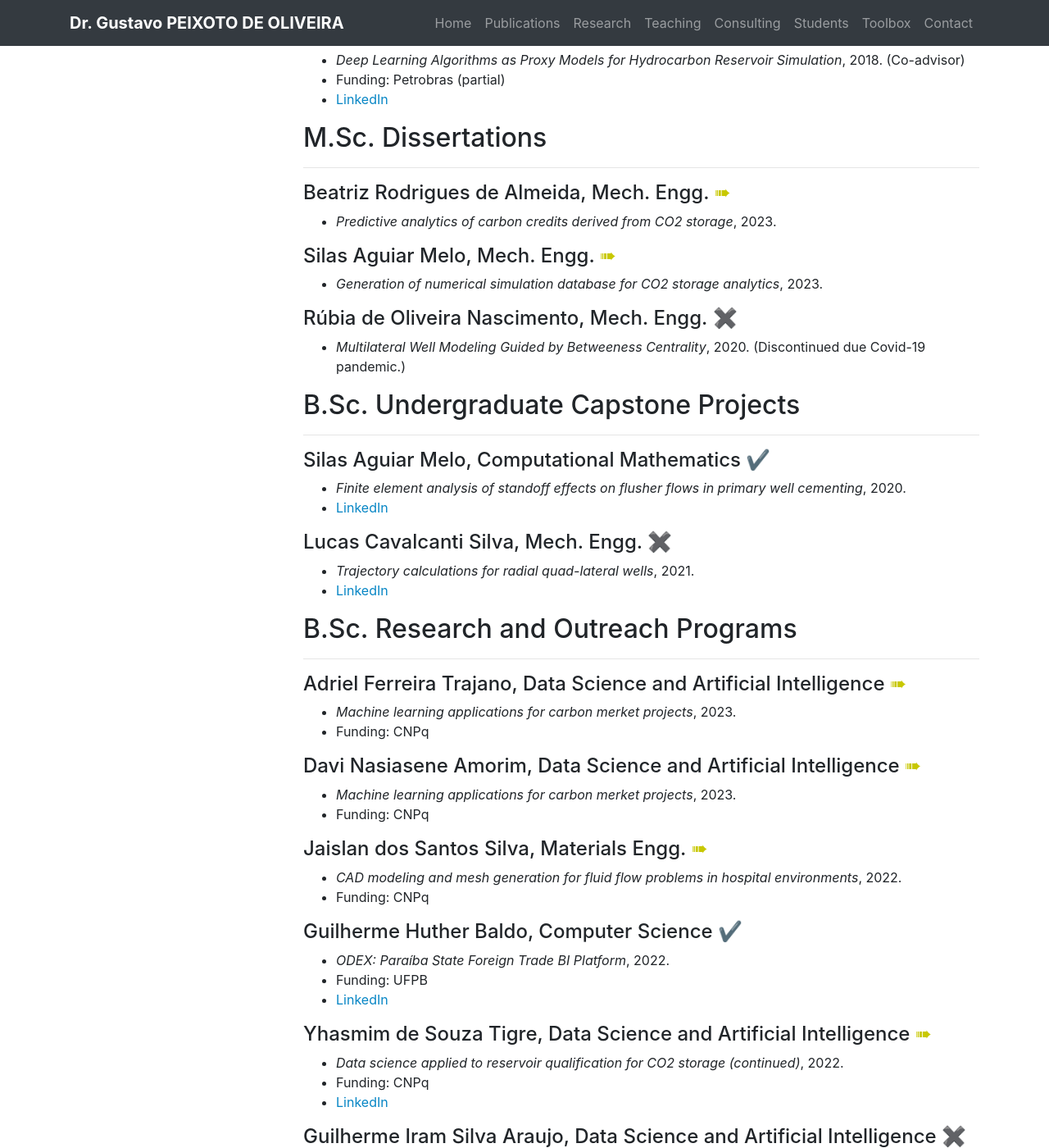
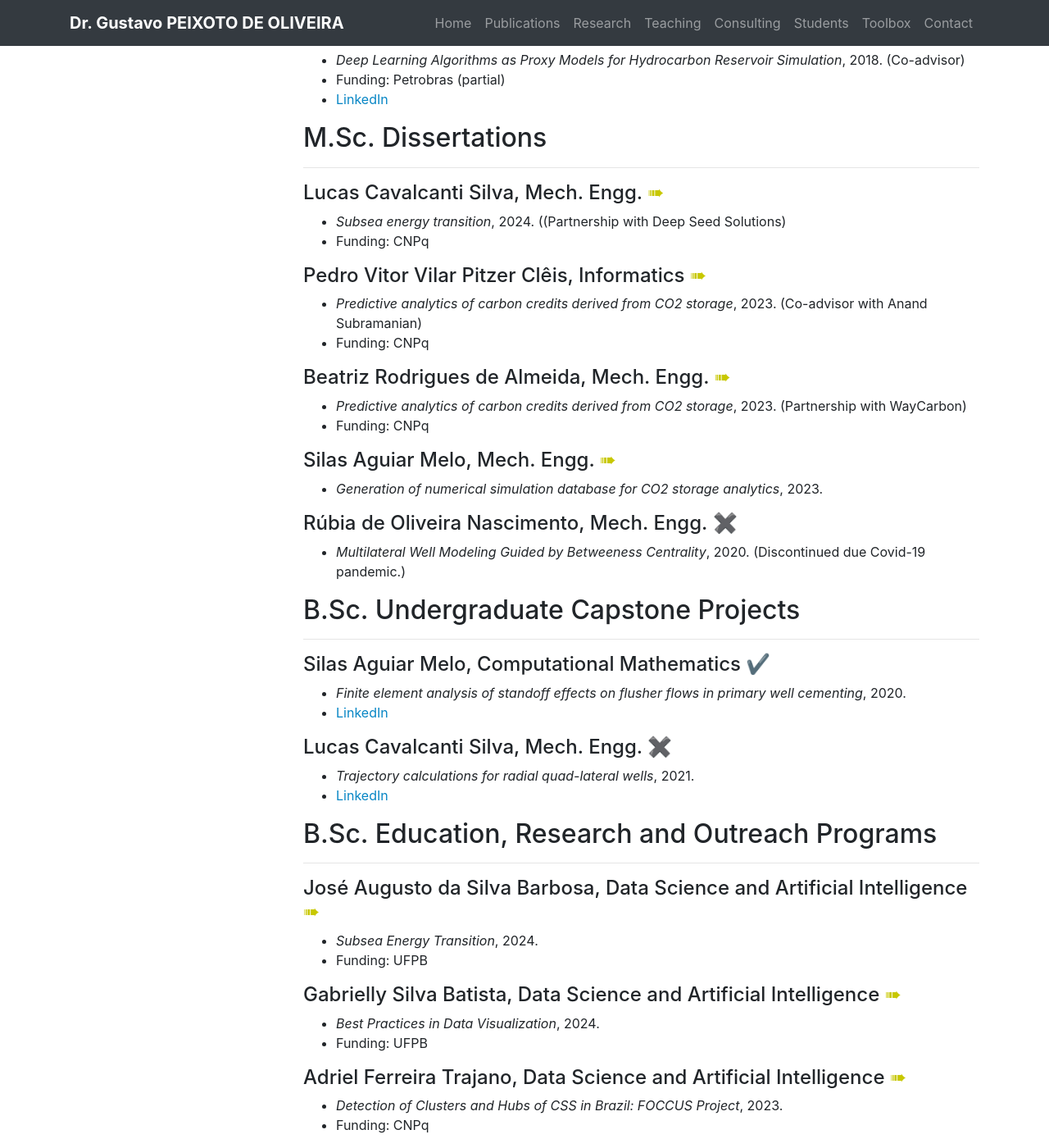
Before and after one commit to gcpeixoto/gcpeixoto.github.io, a Jekyll site: the page built from _pages/students.md, in a window 1280 px wide and 1400 px high, scrolled down 707 px. Shown: the whole window at 82% size. Built offline with Jekyll 4.4.1, drawn with Linux system fonts in a browser that asks for light colours; some of the changed text lies outside the part shown.

Commit message:
Update students and research.

```diff
--- a/_includes/components/students/ic.md
+++ b/_includes/components/students/ic.md
@@ -1,13 +1,28 @@
-## B.Sc. Research and Outreach Programs
+## B.Sc. Education, Research and Outreach Programs
 ---
 
+#### José Augusto da Silva Barbosa, Data Science and Artificial Intelligence <span style="color:rgb(200,200,0);"> &#10144; </span>
+- *Subsea Energy Transition*, 2024.
+- Funding: UFPB
+
+
+#### Gabrielly Silva Batista, Data Science and Artificial Intelligence <span style="color:rgb(200,200,0);"> &#10144; </span>
+- *Best Practices in Data Visualization*, 2024.
+- Funding: UFPB
+
+
 #### Adriel Ferreira Trajano, Data Science and Artificial Intelligence <span style="color:rgb(200,200,0);"> &#10144; </span>
-- *Machine learning applications for carbon merket projects*, 2023.
+- *Detection of Clusters and Hubs of CSS in Brazil: FOCCUS Project*, 2023.
 - Funding: CNPq
 
+
 #### Davi Nasiasene Amorim, Data Science and Artificial Intelligence <span style="color:rgb(200,200,0);"> &#10144; </span>
-- *Machine learning applications for carbon merket projects*, 2023.
+- *Detection of Clusters and Hubs of CSS in Brazil: FOCCUS Project*, 2023.
 - Funding: CNPq
+
+#### Erlon Lacerda, Data Science and Artificial Intelligence <span style="color:rgb(200,200,0);"> &#10144; </span>
+- *Detection of Clusters and Hubs of CSS in Brazil: FOCCUS Project*, 2023.
+- Funding: none
 
 
 #### Jaislan dos Santos Silva, Materials Engg. <span style="color:rgb(200,200,0);"> &#10144; </span>
--- a/_includes/components/students/msc.md
+++ b/_includes/components/students/msc.md
@@ -1,9 +1,17 @@
 ## M.Sc. Dissertations
 ---
 
+#### Lucas Cavalcanti Silva, Mech. Engg. <span style="color:rgb(200,200,0);"> &#10144; </span>
+- *Subsea energy transition*, 2024. ((Partnership with Deep Seed Solutions)
+- Funding: CNPq
+
+#### Pedro Vitor Vilar Pitzer Clêis, Informatics <span style="color:rgb(200,200,0);"> &#10144; </span>
+- *Predictive analytics of carbon credits derived from CO2 storage*, 2023. (Co-advisor with Anand Subramanian)
+- Funding: CNPq
+
 #### Beatriz Rodrigues de Almeida, Mech. Engg. <span style="color:rgb(200,200,0);"> &#10144; </span>
-- *Predictive analytics of carbon credits derived from CO2 storage*, 2023.
-
+- *Predictive analytics of carbon credits derived from CO2 storage*, 2023. (Partnership with WayCarbon)
+- Funding: CNPq
 
 #### Silas Aguiar Melo, Mech. Engg. <span style="color:rgb(200,200,0);"> &#10144; </span>
 - *Generation of numerical simulation database for CO2 storage analytics*, 2023.
```
Also changed, not shown: _includes/components/intro.md (+1 -0 lines), _pages/research.md (+1 -0 lines).
